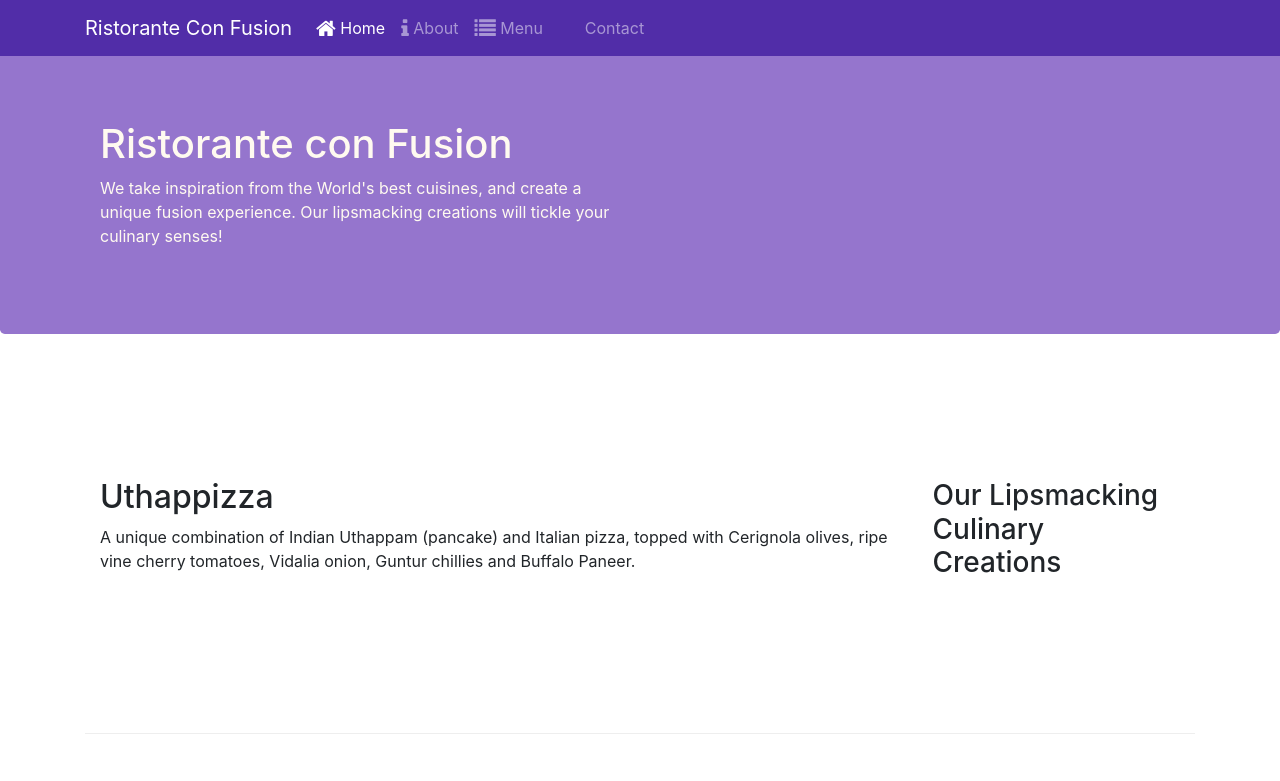
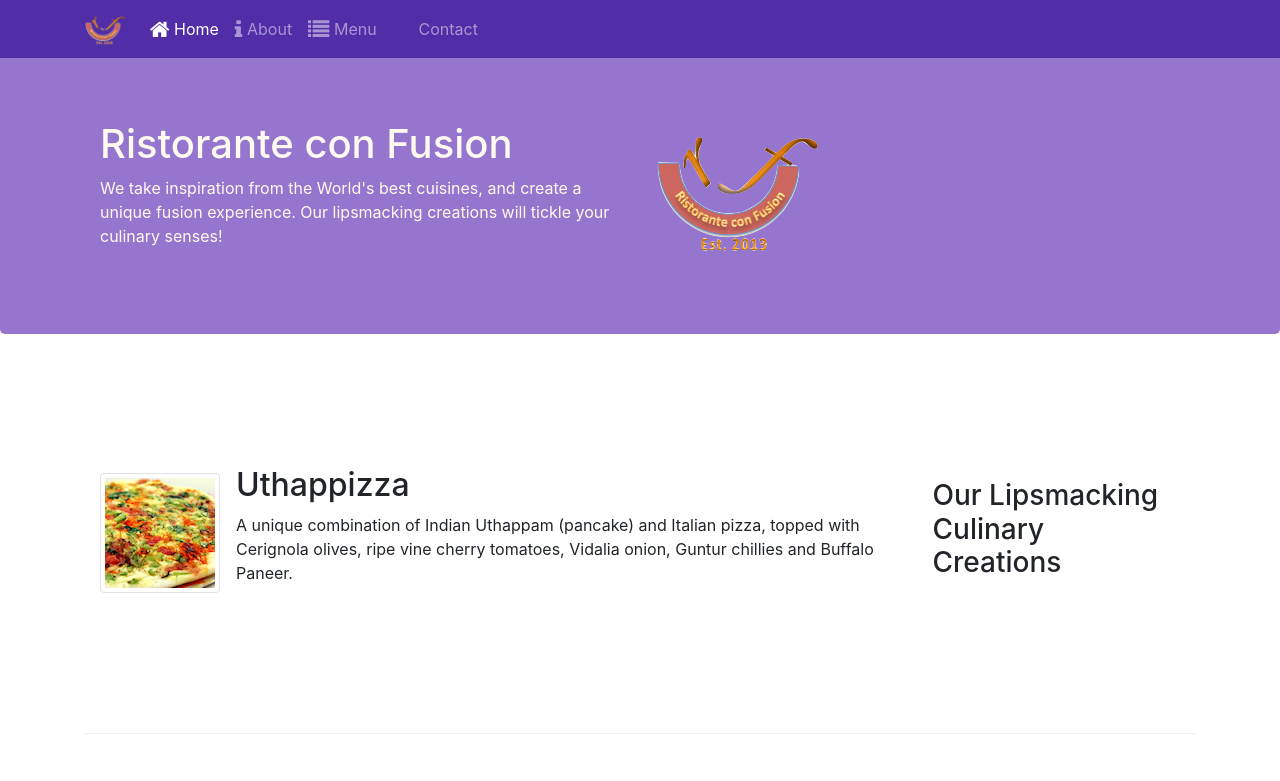
Before and after one commit to rrrw82/Bootstrap_Demo, a website: page index.html in a window 1280 px wide. Shown: the top 781 px of the page. Drawn offline with nearby package versions, Linux system fonts and the light colour scheme.

Commit message:
images and media

```diff
--- a/index.html
+++ b/index.html
@@ -24,7 +24,7 @@
          <span class="navbar-toggler-icon"></span>
        </button>
 
-      <a class="navbar-brand" href="#">Ristorante Con Fusion</a>
+      <a class="navbar-brand" href="#"><img src="img/logo.png" height="30" widht="41"></a>
       <div class="collapse navbar-collapse" id="Navbar">
         <ul class="navbar-nav mr-auto">
           <li class="nav-item active"><a class="nav-link active" href="#"><span class="fa fa-home fa-lg"></span> Home</a></li>
@@ -44,7 +44,8 @@
           <h1>Ristorante con Fusion</h1>
           <p>We take inspiration from the World's best cuisines, and create a unique fusion experience. Our lipsmacking creations will tickle your culinary senses!</p>
         </div>
-        <div class="col-12 col-sm">
+        <div class="col-12 col-sm align-self-center">
+          <img src="img/logo.png" class="img-fluid">
         </div>
       </div>
     </div>
@@ -56,8 +57,15 @@
         <h3>Our Lipsmacking Culinary Creations</h3>
       </div>
       <div class="col col-sm order-sm-first col-md">
-        <h2>Uthappizza</h2>
-        <p>A unique combination of Indian Uthappam (pancake) and Italian pizza, topped with Cerignola olives, ripe vine cherry tomatoes, Vidalia onion, Guntur chillies and Buffalo Paneer.</p>
+        <div class="media">
+          <img src="img/uthappizza.png" class="d-flex mr-3 img-thumbnail align-self-center" alt="uthapizza">
+          <div class="media-body">
+            <h2 class="mt-0">Uthappizza</h2>
+            <p class="d-none d-sm-block">
+              A unique combination of Indian Uthappam (pancake) and Italian pizza, topped with Cerignola olives, ripe vine cherry tomatoes, Vidalia onion, Guntur chillies and Buffalo Paneer.
+            </p>
+          </div>
+        </div>
       </div>
     </div>
 
@@ -77,9 +85,14 @@
         <h3>Meet our Culinary Specialists</h3>
       </div>
       <div class="col col-sm order-sm-first col-md">
-        <h2>Alberto Somayya</h2>
-        <h4>Executive Chef</h4>
-        <p>Award winning three-star Michelin chef with wide International experience having worked closely with whos-who in the culinary world, he specializes in creating mouthwatering Indo-Italian fusion experiences. </p>
+        <div class="media">
+          <img src="img/alberto.png" class="d-flex mr-3 img-thumbnail align-self-center" alt="alberto">
+          <div class="meda-body">
+            <h2>Alberto Somayya</h2>
+            <h4>Executive Chef</h4>
+            <p>Award winning three-star Michelin chef with wide International experience having worked closely with whos-who in the culinary world, he specializes in creating mouthwatering Indo-Italian fusion experiences. </p>
+          </div>
+        </div>
       </div>
     </div>
   </div>
```
Also changed, not shown: aboutus.html (+3 -2 lines), contactus.html (+3 -2 lines), img/alberto.png (added), img/buffet.png (added), img/logo.png (added), img/uthappizza.png (added), 1 other file.
